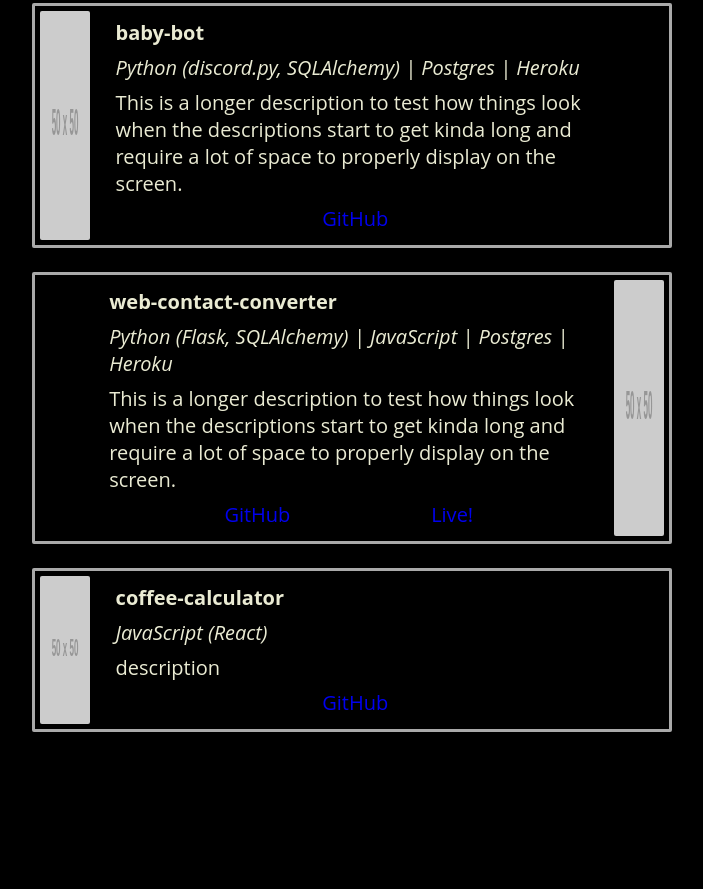
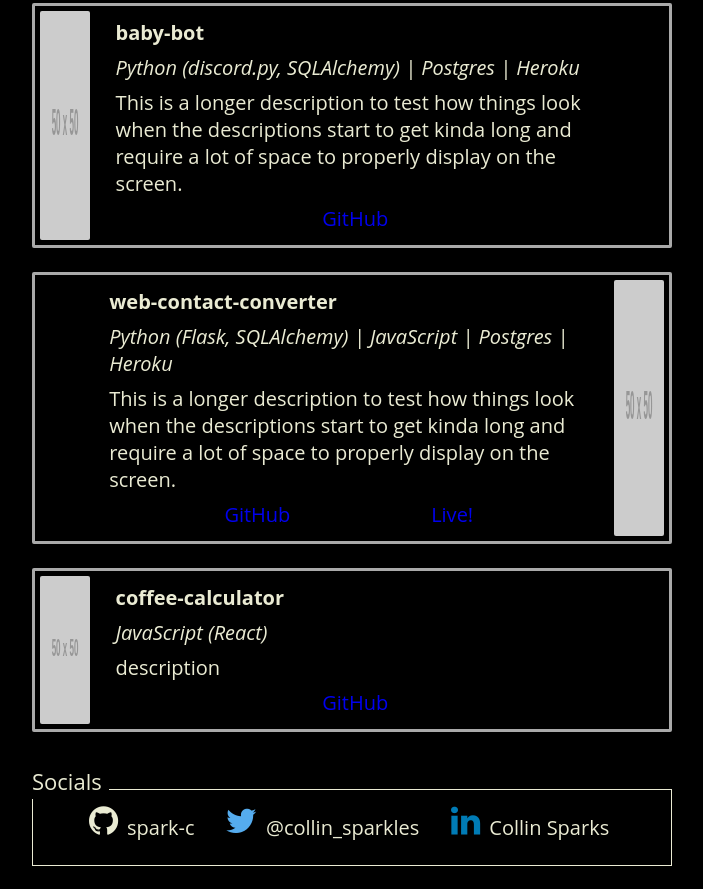
Before and after one commit to spark-c/spark-c.github.io, a React app in the folder app/: page / in a window 1280 px wide. Shown: the part 696-1585 px from the top of the page, without its empty margins (288-991 px from the left). Built offline with nearby package versions, Linux system fonts and the light colour scheme; placeholder pictures from the web are drawn by us.

Commit message:
added socials to bottom of other sections

```diff
--- a/app/src/components/Section.js
+++ b/app/src/components/Section.js
@@ -1,11 +1,16 @@
 import React from 'react';
+
+import Socials from './Socials';
 
 
 const Section = ({ children }) => {
 
+    const isContact = children.type.name === "Contact"? true:false;
+
     return (
         <div className="section-container">
             {children}
+            {isContact? undefined:<Socials />}
         </div>
     );
 };
--- a/app/src/components/stylesheet.css
+++ b/app/src/components/stylesheet.css
@@ -243,6 +243,10 @@ button {
 }
 
 /* Contact */
+.socials-container {
+    width: 100%;
+}
+
 .socials-title {
     background-color: var(--main-background-color);
     font-size: 1.1rem;
@@ -324,7 +328,7 @@ button {
     height: 2.5em;
     align-self: center;
     font-size: 1rem;
-    margin-bottom: 20vh;
+    margin-bottom: 10vh;
 }
 
 .red {
```
